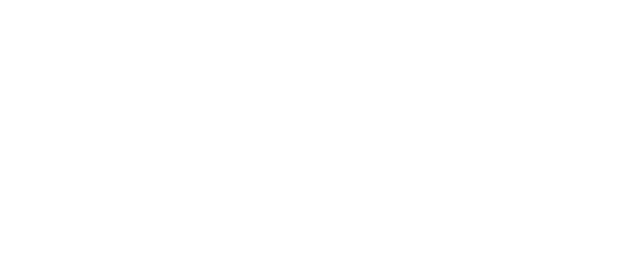
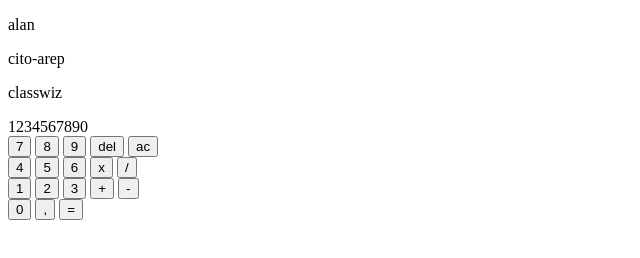
Before and after one commit to MrAkimo/Project-Calculator, a plain HTML site: page index.html in a window 1280 px wide. Shown: the whole page, without its empty margins (0-640 px from the left). Drawn offline with Linux system fonts and the light colour scheme.

Commit message:
added part of the index structure

```diff
--- a/index.html
+++ b/index.html
@@ -7,6 +7,46 @@
     <script src="script.js" defer></script>
 </head>
 <body>
-
+    <div id="container">
+        <div id="title-texts">
+            <div>
+                <p>alan</p><p>cito-arep</p>
+            </div>
+            <div>
+                <p>classwiz</p>
+            </div>
+        </div>
+        <div id="display">
+            1234567890
+        </div>
+        <div id="keyboard">
+            <div id="line1">
+                <button class="button" id="seven">7</button>
+                <button class="button" id="eight">8</button>
+                <button class="button" id="nine">9</button>
+                <button class="button" id="del">del</button>
+                <button class="button" id="ac">ac</button>
+            </div>
+            <div id="line2">
+                <button class="button" id="four">4</button>
+                <button class="button" id="five">5</button>
+                <button class="button" id="six">6</button>
+                <button class="button" id="multypli">x</button>
+                <button class="button" id="division">/</button>
+            </div>
+            <div id="line3">
+                <button class="button" id="">1</button>
+                <button class="button" id="">2</button>
+                <button class="button" id="">3</button>
+                <button class="button" id="">+</button>
+                <button class="button" id="">-</button>
+            </div>
+            <div id="line4">
+                <button class="button" id="">0</button>
+                <button class="button" id="">,</button>
+                <button class="button" id="">=</button>
+            </div>
+        </div>
+    </div>
 </body>
 </html>
```
